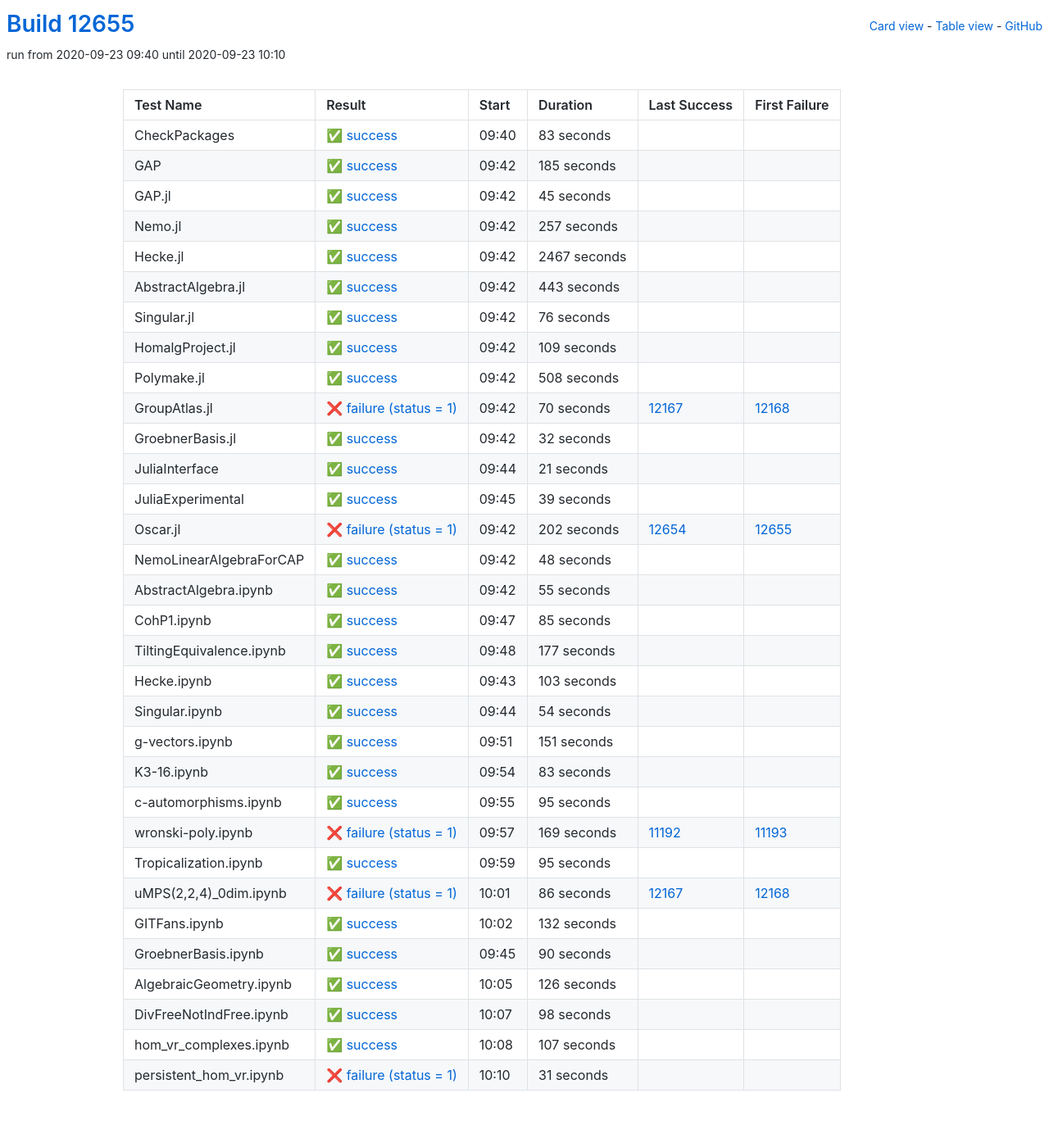
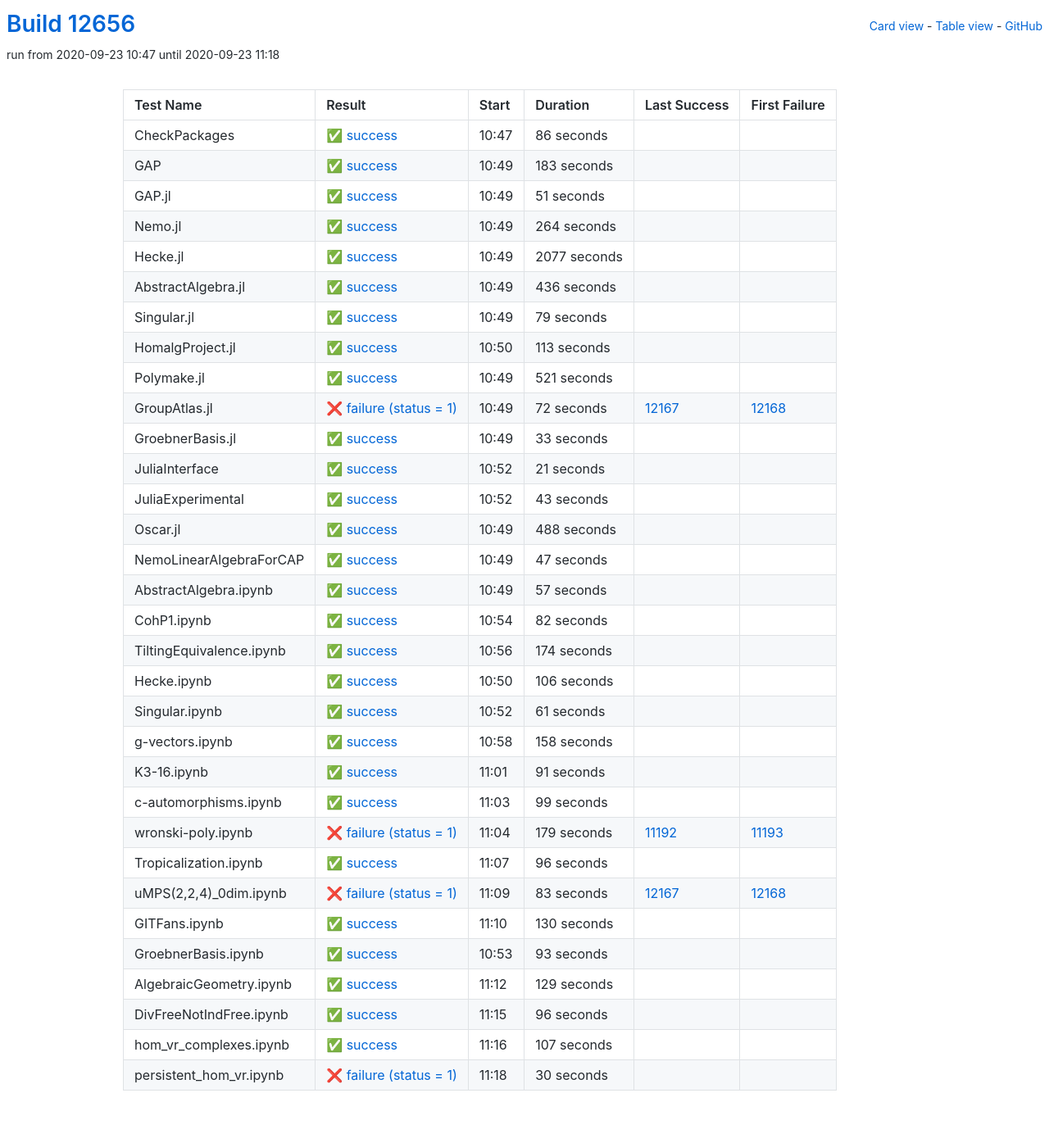
Before and after one commit to oscar-system/oscar-ci-status, a Jekyll site: the page built from table.html, in a window 1280 px wide. Shown: the whole page at 82% size. Built offline with Jekyll 4.4.1, drawn with Linux system fonts in a browser that asks for light colours.

Commit message:
Build #12656

```diff
--- a/_data/ci.yml
+++ b/_data/ci.yml
@@ -1,6 +1,6 @@
 ---
-build: 12655
-build_url: https://oscarci.mathematik.uni-kl.de/job/oscar/12655/
+build: 12656
+build_url: https://oscarci.mathematik.uni-kl.de/job/oscar/12656/
 job: oscar
 organization: oscar-system
 repo: oscar-ci-status
@@ -8,140 +8,140 @@
 tests:
 - name: CheckPackages
   id: checkpackages
-  log: https://oscarci.mathematik.uni-kl.de/job/oscar/12655/artifact/logs/build-12655/CheckPackages.log
-  start: 2020-09-23 09:40
+  log: https://oscarci.mathematik.uni-kl.de/job/oscar/12656/artifact/logs/build-12656/CheckPackages.log
+  start: 2020-09-23 10:47
   success: true
   exitcode: 0
   status: success
-  duration: 83
+  duration: 86
   last_success: false
   last_success_url:
   first_failure: false
   first_failure_url:
 - name: GAP
   id: gap
-  log: https://oscarci.mathematik.uni-kl.de/job/oscar/12655/artifact/logs/build-12655/GAP.log
-  start: 2020-09-23 09:42
+  log: https://oscarci.mathematik.uni-kl.de/job/oscar/12656/artifact/logs/build-12656/GAP.log
+  start: 2020-09-23 10:49
   success: true
   exitcode: 0
   status: success
-  duration: 185
+  duration: 183
   last_success: false
   last_success_url:
   first_failure: false
   first_failure_url:
 - name: GAP.jl
   id: gap-jl
-  log: https://oscarci.mathematik.uni-kl.de/job/oscar/12655/artifact/logs/build-12655/GAP.jl.log
-  start: 2020-09-23 09:42
+  log: https://oscarci.mathematik.uni-kl.de/job/oscar/12656/artifact/logs/build-12656/GAP.jl.log
+  start: 2020-09-23 10:49
   success: true
   exitcode: 0
   status: success
-  duration: 45
+  duration: 51
   last_success: false
   last_success_url:
   first_failure: false
   first_failure_url:
 - name: Nemo.jl
   id: nemo-jl
-  log: https://oscarci.mathematik.uni-kl.de/job/oscar/12655/artifact/logs/build-12655/Nemo.jl.log
-  start: 2020-09-23 09:42
+  log: https://oscarci.mathematik.uni-kl.de/job/oscar/12656/artifact/logs/build-12656/Nemo.jl.log
+  start: 2020-09-23 10:49
   success: true
   exitcode: 0
   status: success
-  duration: 257
+  duration: 264
   last_success: false
   last_success_url:
   first_failure: false
   first_failure_url:
 - name: Hecke.jl
   id: hecke-jl
-  log: https://oscarci.mathematik.uni-kl.de/job/oscar/12655/artifact/logs/build-12655/Hecke.jl.log
-  start: 2020-09-23 09:42
+  log: https://oscarci.mathematik.uni-kl.de/job/oscar/12656/artifact/logs/build-12656/Hecke.jl.log
+  start: 2020-09-23 10:49
   success: true
   exitcode: 0
   status: success
-  duration: 2467
+  duration: 2077
   last_success: false
   last_success_url:
   first_failure: false
   first_failure_url:
 - name: AbstractAlgebra.jl
   id: abstractalgebra-jl
-  log: https://oscarci.mathematik.uni-kl.de/job/oscar/12655/artifact/logs/build-12655/AbstractAlgebra.jl.log
-  start: 2020-09-23 09:42
+  log: https://oscarci.mathematik.uni-kl.de/job/oscar/12656/artifact/logs/build-12656/AbstractAlgebra.jl.log
+  start: 2020-09-23 10:49
   success: true
   exitcode: 0
   status: success
-  duration: 443
+  duration: 436
   last_success: false
   last_success_url:
   first_failure: false
   first_failure_url:
 - name: Singular.jl
   id: singular-jl
-  log: https://oscarci.mathematik.uni-kl.de/job/oscar/12655/artifact/logs/build-12655/Singular.jl.log
-  start: 2020-09-23 09:42
+  log: https://oscarci.mathematik.uni-kl.de/job/oscar/12656/artifact/logs/build-12656/Singular.jl.log
+  start: 2020-09-23 10:49
   success: true
   exitcode: 0
   status: success
-  duration: 76
+  duration: 79
   last_success: false
   last_success_url:
   first_failure: false
   first_failure_url:
 - name: HomalgProject.jl
   id: homalgproject-jl
-  log: https://oscarci.mathematik.uni-kl.de/job/oscar/12655/artifact/logs/build-12655/HomalgProject.jl.log
-  start: 2020-09-23 09:42
+  log: https://oscarci.mathematik.uni-kl.de/job/oscar/12656/artifact/logs/build-12656/HomalgProject.jl.log
+  start: 2020-09-23 10:50
   success: true
   exitcode: 0
   status: success
-  duration: 109
+  duration: 113
   last_success: false
   last_success_url:
   first_failure: false
   first_failure_url:
 - name: Polymake.jl
   id: polymake-jl
-  log: https://oscarci.mathematik.uni-kl.de/job/oscar/12655/artifact/logs/build-12655/Polymake.jl.log
-  start: 2020-09-23 09:42
+  log: https://oscarci.mathematik.uni-kl.de/job/oscar/12656/artifact/logs/build-12656/Polymake.jl.log
+  start: 2020-09-23 10:49
   success: true
   exitcode: 0
   status: success
-  duration: 508
+  duration: 521
   last_success: false
   last_success_url:
   first_failure: false
   first_failure_url:
 - name: GroupAtlas.jl
   id: groupatlas-jl
-  log: https://oscarci.mathematik.uni-kl.de/job/oscar/12655/artifact/logs/build-12655/GroupAtlas.jl.log
-  start: 2020-09-23 09:42
+  log: https://oscarci.mathematik.uni-kl.de/job/oscar/12656/artifact/logs/build-12656/GroupAtlas.jl.log
+  start: 2020-09-23 10:49
   success: false
   exitcode: 1
   status: failure
-  duration: 70
+  duration: 72
   last_success: 12167
   last_success_url: https://oscarci.mathematik.uni-kl.de/job/oscar/12167/
   first_failure: 12168
   first_failure_url: https://oscarci.mathematik.uni-kl.de/job/oscar/12168/
 - name: GroebnerBasis.jl
   id: groebnerbasis-jl
-  log: https://oscarci.mathematik.uni-kl.de/job/oscar/12655/artifact/logs/build-12655/GroebnerBasis.jl.log
-  start: 2020-09-23 09:42
+  log: https://oscarci.mathematik.uni-kl.de/job/oscar/12656/artifact/logs/build-12656/GroebnerBasis.jl.log
+  start: 2020-09-23 10:49
   success: true
   exitcode: 0
   status: success
-  duration: 32
+  duration: 33
   last_success: false
   last_success_url:
   first_failure: false
   first_failure_url:
 - name: JuliaInterface
   id: juliainterface
-  log: https://oscarci.mathematik.uni-kl.de/job/oscar/12655/artifact/logs/build-12655/JuliaInterface.log
-  start: 2020-09-23 09:44
+  log: https://oscarci.mathematik.uni-kl.de/job/oscar/12656/artifact/logs/build-12656/JuliaInterface.log
+  start: 2020-09-23 10:52
   success: true
   exitcode: 0
   status: success
@@ -152,224 +152,224 @@
   first_failure_url:
 - name: JuliaExperimental
   id: juliaexperimental
-  log: https://oscarci.mathematik.uni-kl.de/job/oscar/12655/artifact/logs/build-12655/JuliaExperimental.log
-  start: 2020-09-23 09:45
+  log: https://oscarci.mathematik.uni-kl.de/job/oscar/12656/artifact/logs/build-12656/JuliaExperimental.log
+  start: 2020-09-23 10:52
   success: true
   exitcode: 0
   status: success
-  duration: 39
+  duration: 43
   last_success: false
   last_success_url:
   first_failure: false
   first_failure_url:
 - name: Oscar.jl
   id: oscar-jl
-  log: https://oscarci.mathematik.uni-kl.de/job/oscar/12655/artifact/logs/build-12655/Oscar.jl.log
-  start: 2020-09-23 09:42
-  success: false
-  exitcode: 1
-  status: failure
-  duration: 202
-  last_success: 12654
-  last_success_url: https://oscarci.mathematik.uni-kl.de/job/oscar/12654/
-  first_failure: 12655
-  first_failure_url: https://oscarci.mathematik.uni-kl.de/job/oscar/12655/
-- name: NemoLinearAlgebraForCAP
-  id: nemolinearalgebraforcap
-  log: https://oscarci.mathematik.uni-kl.de/job/oscar/12655/artifact/logs/build-12655/NemoLinearAlgebraForCAP.log
-  start: 2020-09-23 09:42
+  log: https://oscarci.mathematik.uni-kl.de/job/oscar/12656/artifact/logs/build-12656/Oscar.jl.log
+  start: 2020-09-23 10:49
   success: true
   exitcode: 0
   status: success
-  duration: 48
+  duration: 488
+  last_success: false
+  last_success_url:
+  first_failure: false
+  first_failure_url:
+- name: NemoLinearAlgebraForCAP
+  id: nemolinearalgebraforcap
+  log: https://oscarci.mathematik.uni-kl.de/job/oscar/12656/artifact/logs/build-12656/NemoLinearAlgebraForCAP.log
+  start: 2020-09-23 10:49
+  success: true
+  exitcode: 0
+  status: success
+  duration: 47
   last_success: false
   last_success_url:
   first_failure: false
   first_failure_url:
 - name: AbstractAlgebra.ipynb
   id: abstractalgebra-ipynb
-  log: https://oscarci.mathematik.uni-kl.de/job/oscar/12655/artifact/logs/build-12655/AbstractAlgebra.ipynb.log
-  start: 2020-09-23 09:42
+  log: https://oscarci.mathematik.uni-kl.de/job/oscar/12656/artifact/logs/build-12656/AbstractAlgebra.ipynb.log
+  start: 2020-09-23 10:49
   success: true
   exitcode: 0
   status: success
-  duration: 55
+  duration: 57
   last_success: false
   last_success_url:
   first_failure: false
   first_failure_url:
 - name: CohP1.ipynb
   id: cohp1-ipynb
-  log: https://oscarci.mathematik.uni-kl.de/job/oscar/12655/artifact/logs/build-12655/CohP1.ipynb.log
-  start: 2020-09-23 09:47
+  log: https://oscarci.mathematik.uni-kl.de/job/oscar/12656/artifact/logs/build-12656/CohP1.ipynb.log
+  start: 2020-09-23 10:54
   success: true
   exitcode: 0
   status: success
-  duration: 85
+  duration: 82
   last_success: false
   last_success_url:
   first_failure: false
   first_failure_url:
 - name: TiltingEquivalence.ipynb
   id: tiltingequivalence-ipynb
-  log: https://oscarci.mathematik.uni-kl.de/job/oscar/12655/artifact/logs/build-12655/TiltingEquivalence.ipynb.log
-  start: 2020-09-23 09:48
+  log: https://oscarci.mathematik.uni-kl.de/job/oscar/12656/artifact/logs/build-12656/TiltingEquivalence.ipynb.log
+  start: 2020-09-23 10:56
   success: true
   exitcode: 0
   status: success
-  duration: 177
+  duration: 174
   last_success: false
   last_success_url:
   first_failure: false
   first_failure_url:
 - name: Hecke.ipynb
   id: hecke-ipynb
-  log: https://oscarci.mathematik.uni-kl.de/job/oscar/12655/artifact/logs/build-12655/Hecke.ipynb.log
-  start: 2020-09-23 09:43
+  log: https://oscarci.mathematik.uni-kl.de/job/oscar/12656/artifact/logs/build-12656/Hecke.ipynb.log
+  start: 2020-09-23 10:50
   success: true
   exitcode: 0
   status: success
-  duration: 103
+  duration: 106
   last_success: false
   last_success_url:
   first_failure: false
   first_failure_url:
 - name: Singular.ipynb
   id: singular-ipynb
-  log: https://oscarci.mathematik.uni-kl.de/job/oscar/12655/artifact/logs/build-12655/Singular.ipynb.log
-  start: 2020-09-23 09:44
+  log: https://oscarci.mathematik.uni-kl.de/job/oscar/12656/artifact/logs/build-12656/Singular.ipynb.log
+  start: 2020-09-23 10:52
   success: true
   exitcode: 0
   status: success
-  duration: 54
+  duration: 61
   last_success: false
   last_success_url:
   first_failure: false
   first_failure_url:
 - name: g-vectors.ipynb
   id: g-vectors-ipynb
-  log: https://oscarci.mathematik.uni-kl.de/job/oscar/12655/artifact/logs/build-12655/g-vectors.ipynb.log
-  start: 2020-09-23 09:51
+  log: https://oscarci.mathematik.uni-kl.de/job/oscar/12656/artifact/logs/build-12656/g-vectors.ipynb.log
+  start: 2020-09-23 10:58
   success: true
   exitcode: 0
   status: success
-  duration: 151
+  duration: 158
   last_success: false
   last_success_url:
   first_failure: false
   first_failure_url:
 - name: K3-16.ipynb
   id: k3-16-ipynb
-  log: https://oscarci.mathematik.uni-kl.de/job/oscar/12655/artifact/logs/build-12655/K3-16.ipynb.log
-  start: 2020-09-23 09:54
+  log: https://oscarci.mathematik.uni-kl.de/job/oscar/12656/artifact/logs/build-12656/K3-16.ipynb.log
+  start: 2020-09-23 11:01
   success: true
   exitcode: 0
   status: success
-  duration: 83
+  duration: 91
   last_success: false
   last_success_url:
   first_failure: false
   first_failure_url:
 - name: c-automorphisms.ipynb
   id: c-automorphisms-ipynb
-  log: https://oscarci.mathematik.uni-kl.de/job/oscar/12655/artifact/logs/build-12655/c-automorphisms.ipynb.log
-  start: 2020-09-23 09:55
+  log: https://oscarci.mathematik.uni-kl.de/job/oscar/12656/artifact/logs/build-12656/c-automorphisms.ipynb.log
+  start: 2020-09-23 11:03
   success: true
   exitcode: 0
   status: success
-  duration: 95
+  duration: 99
   last_success: false
   last_success_url:
   first_failure: false
   first_failure_url:
 - name: wronski-poly.ipynb
   id: wronski-poly-ipynb
-  log: https://oscarci.mathematik.uni-kl.de/job/oscar/12655/artifact/logs/build-12655/wronski-poly.ipynb.log
-  start: 2020-09-23 09:57
+  log: https://oscarci.mathematik.uni-kl.de/job/oscar/12656/artifact/logs/build-12656/wronski-poly.ipynb.log
+  start: 2020-09-23 11:04
   success: false
   exitcode: 1
   status: failure
-  duration: 169
+  duration: 179
   last_success: 11192
   last_success_url: https://oscarci.mathematik.uni-kl.de/job/oscar/11192/
   first_failure: 11193
   first_failure_url: https://oscarci.mathematik.uni-kl.de/job/oscar/11193/
 - name: Tropicalization.ipynb
   id: tropicalization-ipynb
-  log: https://oscarci.mathematik.uni-kl.de/job/oscar/12655/artifact/logs/build-12655/Tropicalization.ipynb.log
-  start: 2020-09-23 09:59
+  log: https://oscarci.mathematik.uni-kl.de/job/oscar/12656/artifact/logs/build-12656/Tropicalization.ipynb.log
+  start: 2020-09-23 11:07
   success: true
   exitcode: 0
   status: success
-  duration: 95
+  duration: 96
   last_success: false
   last_success_url:
   first_failure: false
   first_failure_url:
 - name: uMPS(2,2,4)_0dim.ipynb
   id: umps-2-2-4-0dim-ipynb
-  log: https://oscarci.mathematik.uni-kl.de/job/oscar/12655/artifact/logs/build-12655/uMPS-2-2-4-_0dim.ipynb.log
-  start: 2020-09-23 10:01
+  log: https://oscarci.mathematik.uni-kl.de/job/oscar/12656/artifact/logs/build-12656/uMPS-2-2-4-_0dim.ipynb.log
+  start: 2020-09-23 11:09
   success: false
   exitcode: 1
   status: failure
-  duration: 86
+  duration: 83
   last_success: 12167
   last_success_url: https://oscarci.mathematik.uni-kl.de/job/oscar/12167/
   first_failure: 12168
   first_failure_url: https://oscarci.mathematik.uni-kl.de/job/oscar/12168/
 - name: GITFans.ipynb
   id: gitfans-ipynb
-  log: https://oscarci.mathematik.uni-kl.de/job/oscar/12655/artifact/logs/build-12655/GITFans.ipynb.log
-  start: 2020-09-23 10:02
+  log: https://oscarci.mathematik.uni-kl.de/job/oscar/12656/artifact/logs/build-12656/GITFans.ipynb.log
+  start: 2020-09-23 11:10
   success: true
   exitcode: 0
   status: success
-  duration: 132
+  duration: 130
   last_success: false
   last_success_url:
   first_failure: false
   first_failure_url:
 - name: GroebnerBasis.ipynb
   id: groebnerbasis-ipynb
-  log: https://oscarci.mathematik.uni-kl.de/job/oscar/12655/artifact/logs/build-12655/GroebnerBasis.ipynb.log
-  start: 2020-09-23 09:45
+  log: https://oscarci.mathematik.uni-kl.de/job/oscar/12656/artifact/logs/build-12656/GroebnerBasis.ipynb.log
+  start: 2020-09-23 10:53
   success: true
   exitcode: 0
   status: success
-  duration: 90
+  duration: 93
   last_success: false
   last_success_url:
   first_failure: false
   first_failure_url:
 - name: AlgebraicGeometry.ipynb
   id: algebraicgeometry-ipynb
-  log: https://oscarci.mathematik.uni-kl.de/job/oscar/12655/artifact/logs/build-12655/AlgebraicGeometry.ipynb.log
-  start: 2020-09-23 10:05
+  log: https://oscarci.mathematik.uni-kl.de/job/oscar/12656/artifact/logs/build-12656/AlgebraicGeometry.ipynb.log
+  start: 2020-09-23 11:12
   success: true
   exitcode: 0
   status: success
-  duration: 126
+  duration: 129
   last_success: false
   last_success_url:
   first_failure: false
   first_failure_url:
 - name: DivFreeNotIndFree.ipynb
   id: divfreenotindfree-ipynb
-  log: https://oscarci.mathematik.uni-kl.de/job/oscar/12655/artifact/logs/build-12655/DivFreeNotIndFree.ipynb.log
-  start: 2020-09-23 10:07
+  log: https://oscarci.mathematik.uni-kl.de/job/oscar/12656/artifact/logs/build-12656/DivFreeNotIndFree.ipynb.log
+  start: 2020-09-23 11:15
   success: true
   exitcode: 0
   status: success
-  duration: 98
+  duration: 96
   last_success: false
   last_success_url:
   first_failure: false
   first_failure_url:
 - name: hom_vr_complexes.ipynb
   id: hom-vr-complexes-ipynb
-  log: https://oscarci.mathematik.uni-kl.de/job/oscar/12655/artifact/logs/build-12655/hom_vr_complexes.ipynb.log
-  start: 2020-09-23 10:08
+  log: https://oscarci.mathematik.uni-kl.de/job/oscar/12656/artifact/logs/build-12656/hom_vr_complexes.ipynb.log
+  start: 2020-09-23 11:16
   success: true
   exitcode: 0
   status: success
@@ -380,12 +380,12 @@
   first_failure_url:
 - name: persistent_hom_vr.ipynb
   id: persistent-hom-vr-ipynb
-  log: https://oscarci.mathematik.uni-kl.de/job/oscar/12655/artifact/logs/build-12655/persistent_hom_vr.ipynb.log
-  start: 2020-09-23 10:10
+  log: https://oscarci.mathematik.uni-kl.de/job/oscar/12656/artifact/logs/build-12656/persistent_hom_vr.ipynb.log
+  start: 2020-09-23 11:18
   success: false
   exitcode: 1
   status: failure
-  duration: 31
+  duration: 30
   last_success: false
   last_success_url:
   first_failure: false
```
Also changed, not shown: README.md.
